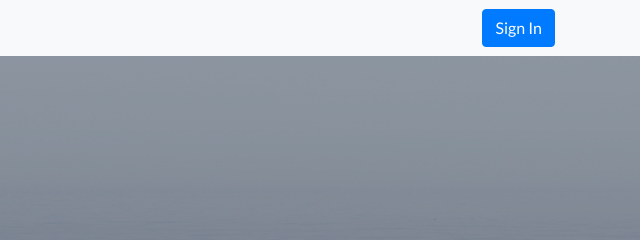
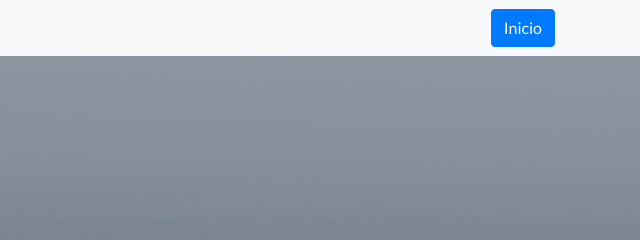
Before and after one commit to dgusgus/prueba_2, a plain HTML site: page index.html in a window 1280 px wide. Shown: the top 240 px of the page, 640-1280 px from the left. Drawn offline with Linux system fonts and the light colour scheme.

```diff
--- a/index.html
+++ b/index.html
@@ -29,7 +29,7 @@
   <nav class="navbar navbar-light bg-light static-top">
     <div class="container">
       <a class="navbar-brand" href="#">Empesar con nosotros</a>
-      <a class="btn btn-primary" href="#">Sign In</a>
+      <a class="btn btn-primary" href="#">Inicio</a>
     </div>
   </nav>
 
```
